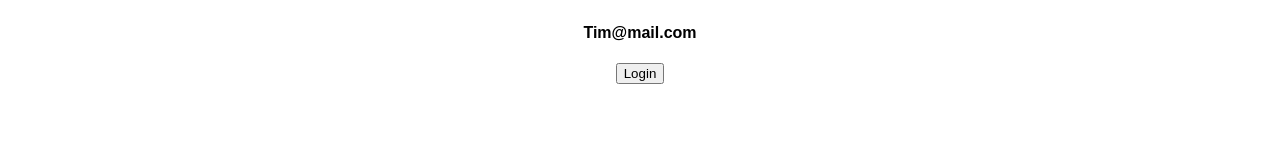
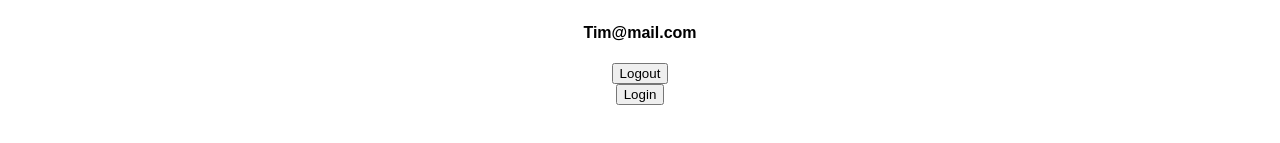
Before and after one commit to harlemtraveler/Level-Up-React, a React (Create React App) app: page / in a window 1280 px wide. Shown: the part 289-432 px from the top of the page. Built offline with nearby package versions, Linux system fonts and the light colour scheme.

Commit message:
Add logout button to clear user info

```diff
--- a/src/App.js
+++ b/src/App.js
@@ -18,6 +18,14 @@ class UserProvider extends Component {
     id: '123',
     name: 'Tim',
     email: 'Tim@mail.com'
+  };
+
+  logout = () => {
+    this.setState({
+      id: null,
+      name: '',
+      email: '',
+    })
   }
 
   render() {
@@ -29,7 +37,8 @@ class UserProvider extends Component {
       */
       <UserContext.Provider
         value={{
-          user: this.state
+          user: this.state,
+          logout: this.logout
         }}
       >
         {this.props.children}
--- a/src/User.js
+++ b/src/User.js
@@ -11,6 +11,7 @@ class User extends Component {
             <h1>User Info</h1>
             <h3>{context.user.name}</h3>
             <h4>{context.user.email}</h4>
+            <button onClick={context.logout}>Logout</button>
           </div>
         )}
       </UserContext.Consumer>
```
